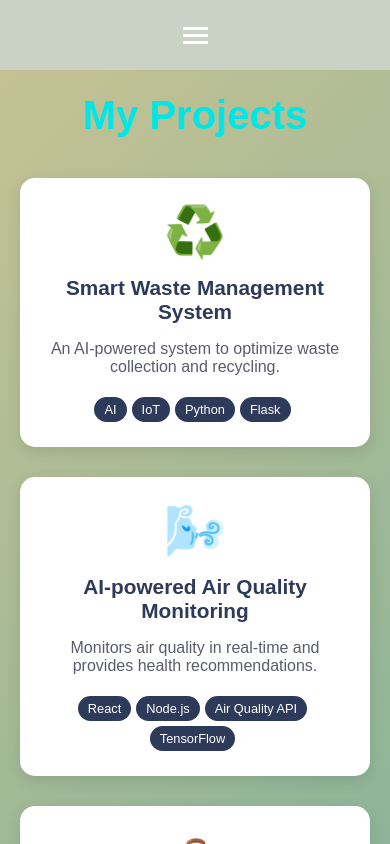
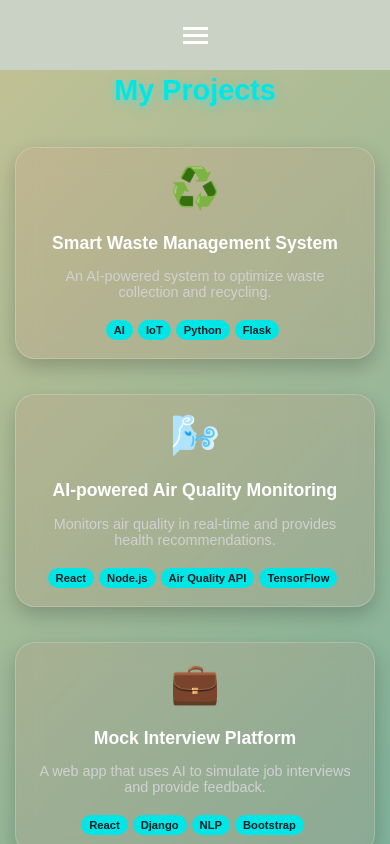
Before and after one commit to Aashish-35/Portfolio, a React (Vite) app: page /projects in a window 390 px wide. Shown: the top 844 px of the page. Built offline with nearby package versions, Linux system fonts and the light colour scheme.

Commit message:
final update

```diff
--- a/src/components/projects/Projects.css
+++ b/src/components/projects/Projects.css
@@ -1,47 +1,60 @@
 .projects-section {
-  padding: 60px 20px;
+  padding: 80px 20px;
   text-align: center;
 }
 
 .projects-title {
-  font-size: 2.5rem;
+  font-size: 2.8rem;
   color: #00e6e6;
-  margin-bottom: 40px;
+  margin-bottom: 50px;
+  text-shadow: 0 3px 10px rgba(15, 248, 248, 0.5);
+  animation: fadeIn 1.2s ease-in-out;
 }
 
 .projects-grid {
   display: grid;
-  grid-template-columns: repeat(auto-fit, minmax(250px, 1fr));
-  gap: 30px;
+  grid-template-columns: repeat(auto-fit, minmax(280px, 1fr));
+  gap: 35px;
+  max-width: 1200px;
+  margin: 0 auto;
 }
 
 .project-card {
-  background: #fff;
-  border-radius: 15px;
-  padding: 25px;
-  box-shadow: 0 5px 15px rgba(0,0,0,0.1);
-  transition: transform 0.3s ease, box-shadow 0.3s ease;
+  background: rgba(235, 109, 109, 0.1);
+  border-radius: 20px;
+  padding: 30px;
+  backdrop-filter: blur(12px);
+  border: 1px solid rgba(255, 255, 255, 0.2);
+  box-shadow: 0 8px 20px rgba(0,0,0,0.2);
+  transition: transform 0.4s ease, box-shadow 0.4s ease, background 0.4s ease;
+  cursor: pointer;
+  position: relative;
+  overflow: hidden;
 }
 
 .project-card:hover {
-  transform: translateY(-10px);
-  box-shadow: 0 10px 20px rgba(0,0,0,0.2);
+  transform: translateY(-12px) scale(1.03);
+  box-shadow: 0 12px 25px rgba(0,0,0,0.3);
+  background: rgba(255, 255, 255, 0.2);
 }
 
 .project-emoji {
-  font-size: 50px;
-  margin-bottom: 15px;
+  font-size: 60px;
+  margin-bottom: 20px;
+  animation: bounce 2s infinite;
 }
 
 .project-card h3 {
-  margin: 10px 0;
-  color: #2e3a59;
-  font-size: 1.3rem;
+  margin: 12px 0;
+  color: #ffffff;
+  font-size: 1.5rem;
+  font-weight: 600;
 }
 
 .project-card p {
   font-size: 1rem;
-  color: #5a5c69;
+  color: #d1d1d1;
+  margin-bottom: 15px;
 }
 
 .project-tech {
@@ -50,16 +63,87 @@
 
 .tech-tag {
   display: inline-block;
-  background: #2e3a59;
-  color: #fff;
-  padding: 5px 10px;
+  background: #00e6e6;
+  color: #0f2027;
+  padding: 6px 12px;
   margin: 5px 5px 0 0;
   border-radius: 20px;
-  font-size: 0.8rem;
-  font-weight: 500;
-  transition: background 0.3s ease;
+  font-size: 0.85rem;
+  font-weight: 600;
+  transition: all 0.3s ease;
 }
 
 .tech-tag:hover {
-  background: #44527a;
+  background: #ffffff;
+  color: #203a43;
 }
+
+@keyframes bounce {
+  0%, 100% { transform: translateY(0); }
+  50% { transform: translateY(-8px); }
+}
+
+@keyframes fadeIn {
+  from { opacity: 0; transform: translateY(20px); }
+  to { opacity: 1; transform: translateY(0); }
+}
+
+/* 📱 Responsive Design */
+@media (max-width: 768px) {
+  .projects-section {
+    padding: 50px 15px;
+  }
+
+  .projects-title {
+    font-size: 2.2rem;
+    margin-bottom: 40px;
+  }
+
+  .project-card {
+    padding: 20px;
+  }
+
+  .project-emoji {
+    font-size: 45px;
+  }
+
+  .project-card h3 {
+    font-size: 1.3rem;
+  }
+
+  .project-card p {
+    font-size: 0.95rem;
+  }
+
+  .tech-tag {
+    font-size: 0.75rem;
+    padding: 5px 10px;
+  }
+}
+
+@media (max-width: 480px) {
+  .projects-title {
+    font-size: 1.8rem;
+  }
+
+  .project-emoji {
+    font-size: 40px;
+  }
+
+  .project-card {
+    padding: 18px;
+  }
+
+  .project-card h3 {
+    font-size: 1.1rem;
+  }
+
+  .project-card p {
+    font-size: 0.9rem;
+  }
+
+  .tech-tag {
+    font-size: 0.7rem;
+    padding: 4px 8px;
+  }
+}
```
